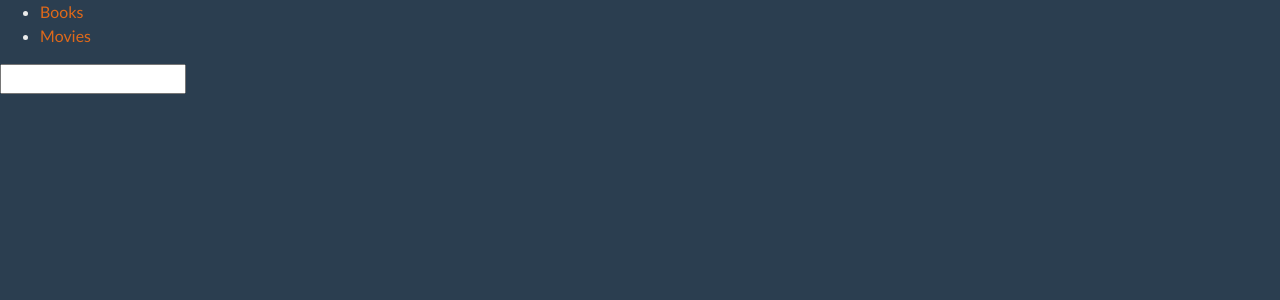
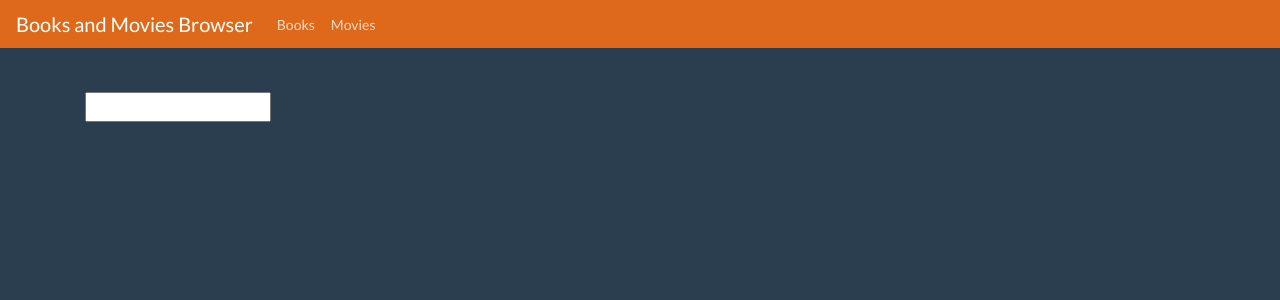
Before and after one commit to rzeznik-kasia/book-and-movie-searcher, an Angular app: page /books in a window 1280 px wide. Shown: the top 300 px of the page. Built offline with nearby package versions, Linux system fonts and the light colour scheme.

Commit message:
Styles navbar

```diff
--- a/src/app/core/navbar/navbar.component.html
+++ b/src/app/core/navbar/navbar.component.html
@@ -1,4 +1,16 @@
-<ul>
-  <li routerLinkActive="active"><a routerLink="/books">Books</a></li>
-  <li routerLinkActive="active"><a routerLink="/movies">Movies</a></li>
-</ul>
+<div class="navbar navbar-expand-lg fixed-top navbar-dark bg-primary">
+  <a class="navbar-brand">Books and Movies Browser</a>
+
+  <div class="collapse navbar-collapse xnavbar-nav xnav">
+    <ul class="navbar-nav mr-auto">
+
+      <li class="nav-item">
+        <a class="nav-item nav-link" [routerLink]="['/books']" [routerLinkActive]="['link-active']">Books</a>
+      </li>
+
+      <li class="nav-item">
+        <a class="nav-item nav-link" [routerLink]="['/movies']" [routerLinkActive]="['link-active']">Movies</a>
+      </li>
+    </ul>
+  </div>
+</div>
--- a/src/index.html
+++ b/src/index.html
@@ -2,13 +2,15 @@
 <html lang="en">
 <head>
   <meta charset="utf-8">
-  <title>BookAndMovieSearcher</title>
+  <title>Books And Movies Browser</title>
   <base href="/">
 
   <meta name="viewport" content="width=device-width, initial-scale=1">
   <link rel="icon" type="image/x-icon" href="favicon.ico">
 </head>
 <body>
-  <app-root></app-root>
+  <div class="container body-content applicationHost">
+    <app-root></app-root>
+  </div>
 </body>
 </html>
--- a/src/styles.scss
+++ b/src/styles.scss
@@ -1 +1,19 @@
 /* You can add global styles to this file, and also import other style files */
+
+body {
+    padding-top: 92px;
+    height: 100%;
+}
+
+.body-content {
+    padding-left: 15px;
+    padding-right: 15px;
+}
+
+.applicationHost {
+    min-height: 100%;
+    height: auto !important;
+    height: 100%;
+    margin: 0 auto -60px;
+    padding: 0 0 90px;
+  }
```
